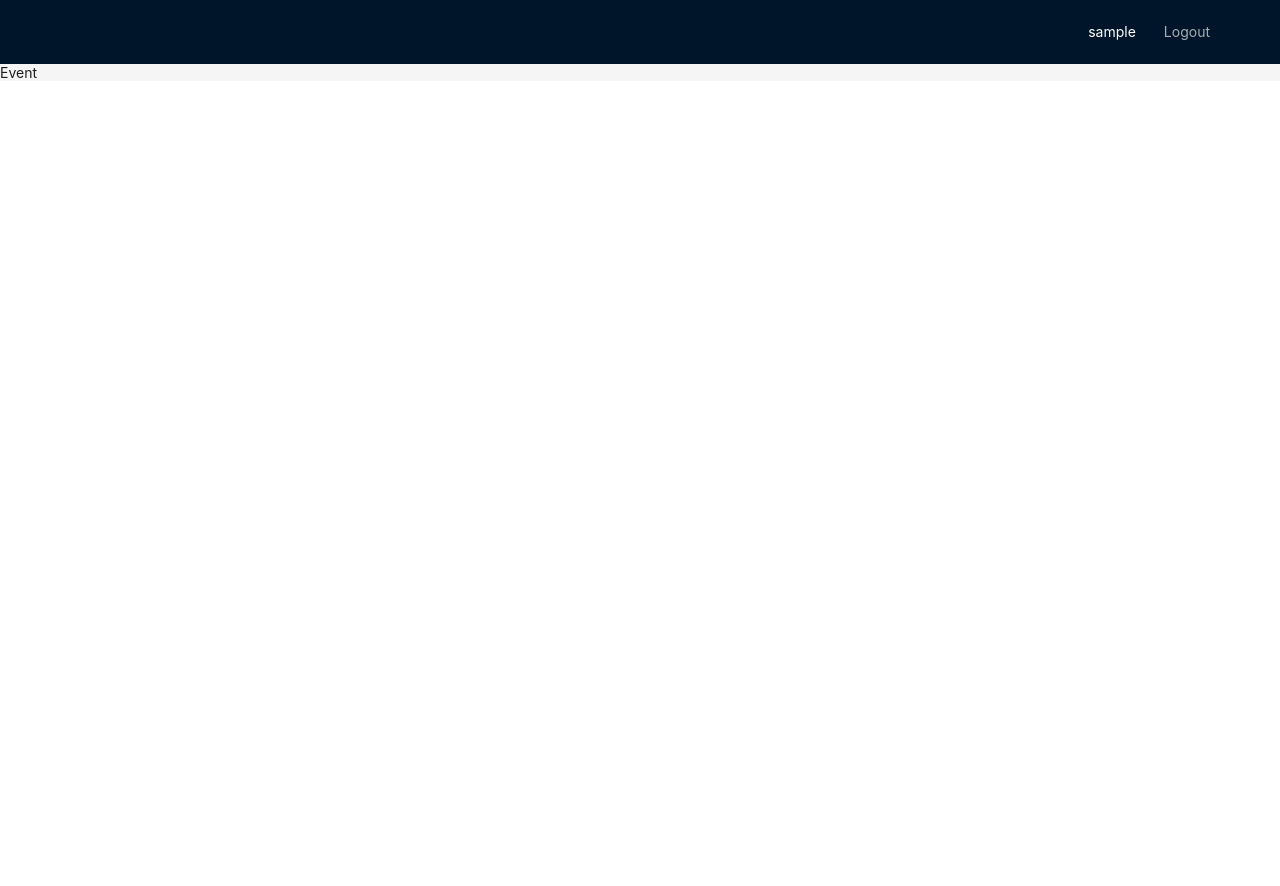
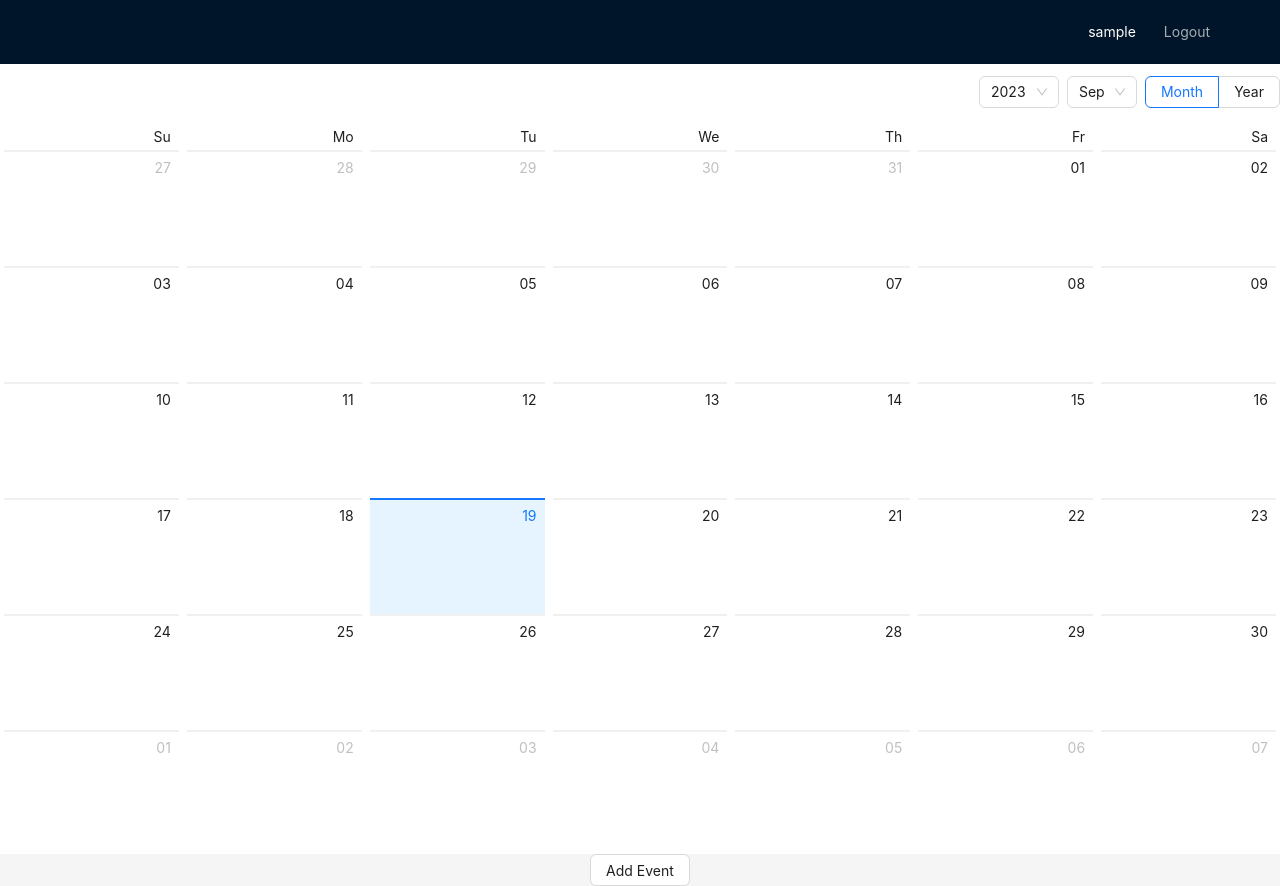
Before and after one commit to Belt0M/advanced-react-course, a React (Vite) app: page / in a window 1280 px wide. Before the commit the page ends 800 px from the top, so only its background shows below. Built offline with nearby package versions, Linux system fonts and the light colour scheme; sample sign-in values are in the browser's storage.

Commit message:
Modal window

```diff
--- /dev/null
+++ b/src/components/EventCalendar.tsx
@@ -0,0 +1,13 @@
+import { Calendar } from 'antd'
+import React from 'react'
+import { IEvent } from '../models/IEvent'
+
+interface EventCalendarProps {
+	events: IEvent[]
+}
+
+const EventCalendar: React.FC<EventCalendarProps> = () => {
+	return <Calendar />
+}
+
+export default EventCalendar
--- /dev/null
+++ b/src/components/EventForm.tsx
@@ -0,0 +1,28 @@
+import { Button, DatePicker, Form, Input, Row } from 'antd'
+import { rules } from '../utils/rules'
+
+const EventForm = () => {
+	return (
+		<Form wrapperCol={{ span: 20 }} labelCol={{ span: 8 }}>
+			<Form.Item
+				label='Event description'
+				name='description'
+				rules={[rules.required()]}
+			>
+				<Input />
+			</Form.Item>
+			<Form.Item label='Event date' name='date' rules={[rules.required()]}>
+				<DatePicker />
+			</Form.Item>
+			<Row justify='end'>
+				<Form.Item>
+					<Button type='primary' htmlType='submit'>
+						Add
+					</Button>
+				</Form.Item>
+			</Row>
+		</Form>
+	)
+}
+
+export default EventForm
--- /dev/null
+++ b/src/models/IEvent.ts
@@ -0,0 +1,6 @@
+export interface IEvent {
+	author: string
+	guest: string
+	date: string
+	description: string
+}
--- a/src/pages/Event.tsx
+++ b/src/pages/Event.tsx
@@ -1,7 +1,27 @@
-import { FC } from 'react'
+import { Button, Layout, Modal, Row } from 'antd'
+import { FC, useState } from 'react'
+import EventCalendar from '../components/EventCalendar'
+import EventForm from '../components/EventForm'
 
 const Event: FC = () => {
-	return <div>Event</div>
+	const [modalVisible, setModalVisible] = useState(false)
+
+	return (
+		<Layout>
+			<EventCalendar events={[]} />
+			<Row justify='center'>
+				<Button onClick={() => setModalVisible(true)}>Add Event</Button>
+			</Row>
+			<Modal
+				title='Add Event'
+				footer={null}
+				open={modalVisible}
+				onCancel={() => setModalVisible(false)}
+			>
+				<EventForm />
+			</Modal>
+		</Layout>
+	)
 }
 
 export default Event
--- a/src/utils/rules.ts
+++ b/src/utils/rules.ts
@@ -1,5 +1,5 @@
 export const rules = {
-	required: (message: string) => ({
+	required: (message: string = 'Mandatory field') => ({
 		required: true,
 		message,
 	}),
```
